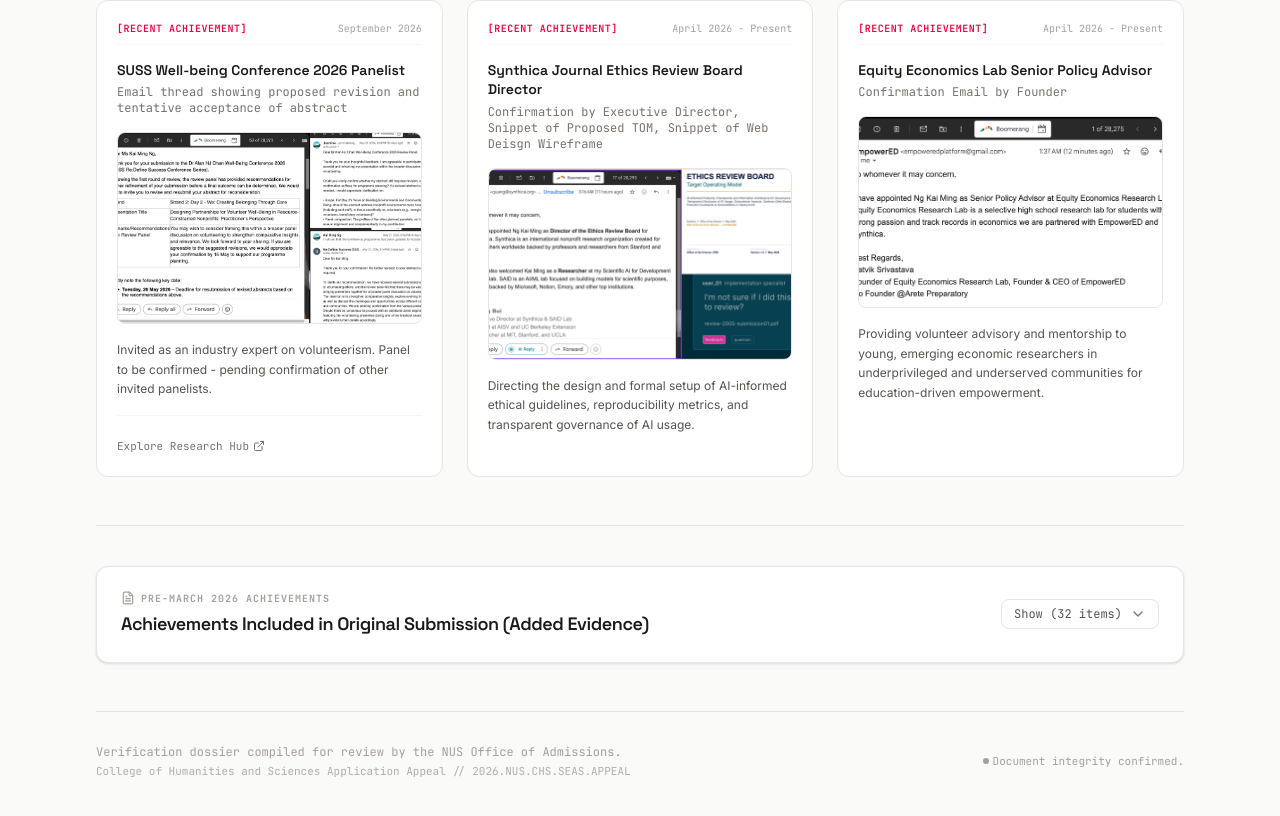
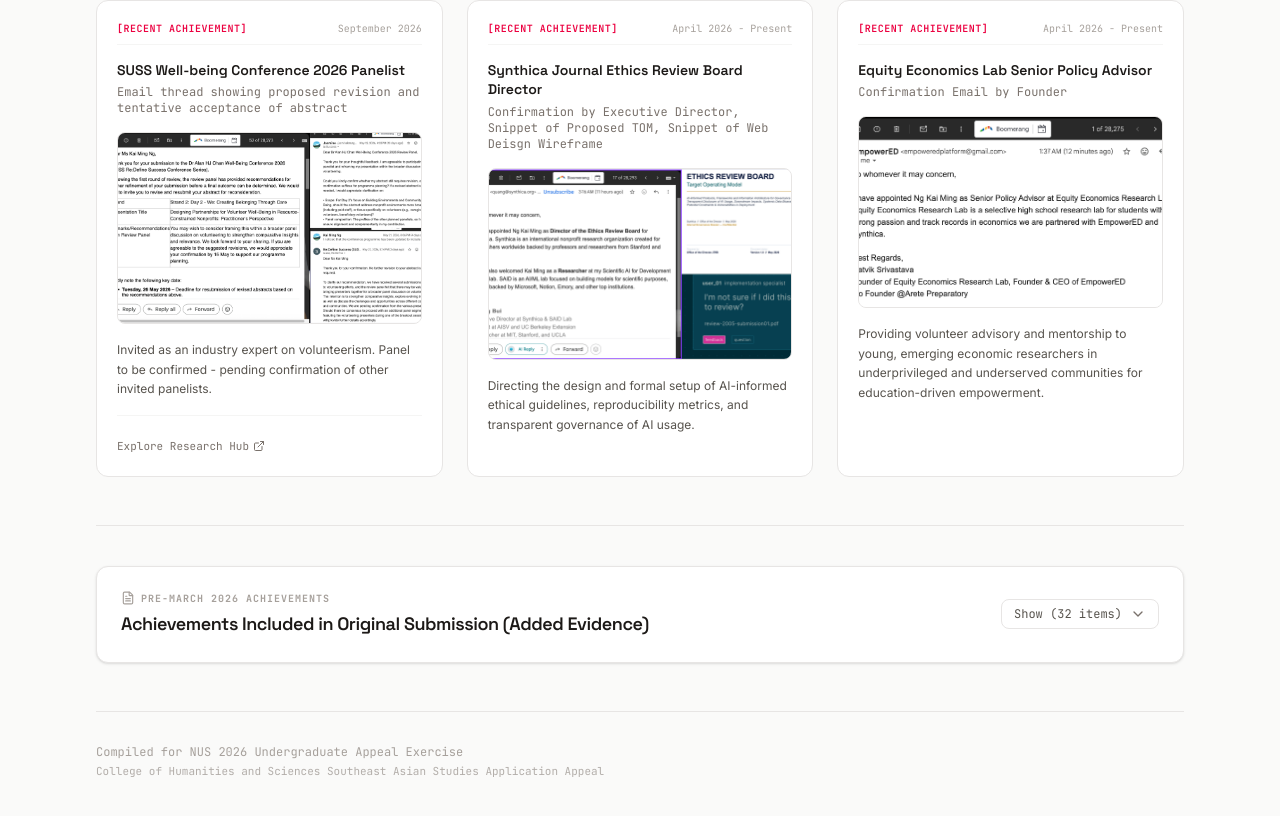
Before and after one commit to socialsciencegrandma/portfolio, a Next.js app in the folder nus-admission-appeal/: page / in a window 1280 px wide. Shown: the part 2166-2982 px from the top of the page. Built offline with nearby package versions, Linux system fonts and the light colour scheme.

Commit message:
Update page.tsx

```diff
--- a/nus-admission-appeal/app/page.tsx
+++ b/nus-admission-appeal/app/page.tsx
@@ -502,12 +502,8 @@
         {/* --- HUMAN EDITORIAL FOOTER --- */}
         <footer className="border-t border-stone-200 pt-8 pb-12 flex flex-col md:flex-row items-center justify-between gap-4 text-xs text-stone-400 font-mono">
           <div className="space-y-1 text-center md:text-left">
-            <p>Verification dossier compiled for review by the NUS Office of Admissions.</p>
-            <p className="text-[11px] text-stone-400/85">College of Humanities and Sciences Application Appeal // 2026.NUS.CHS.SEAS.APPEAL</p>
-          </div>
-          <div className="flex items-center space-x-1 text-[11px]">
-            <span className="w-1.5 h-1.5 rounded-full bg-stone-400 inline-block" />
-            <span>Document integrity confirmed.</span>
+            <p>Compiled for NUS 2026 Undergraduate Appeal Exercise</p>
+            <p className="text-[11px] text-stone-400/85">College of Humanities and Sciences Southeast Asian Studies Application Appeal</p>
           </div>
         </footer>
 
```
